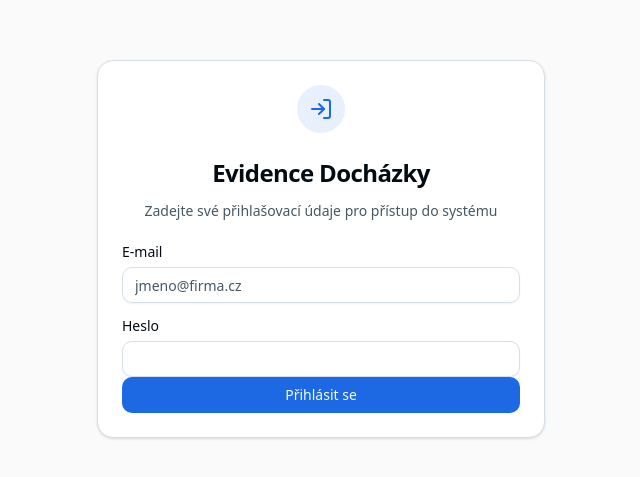
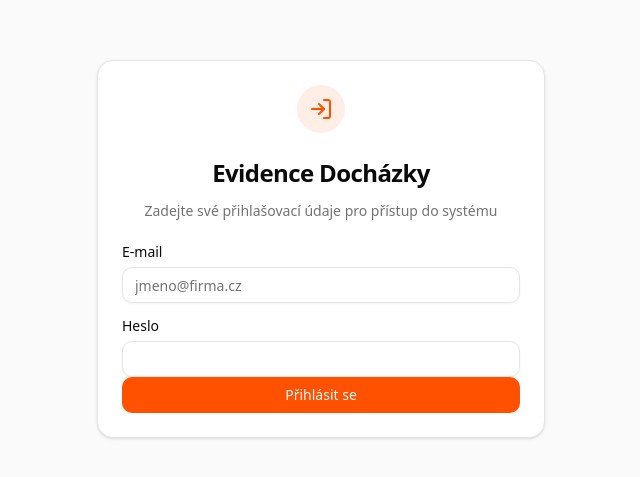
Before and after one commit to jmachala/dochazka-app, a Next.js app: page /login in a window 1280 px wide. Shown: the part 151-628 px from the top of the page, without its empty margins (319-959 px from the left). Built offline with nearby package versions, Linux system fonts and the light colour scheme; no server answers.

Commit message:
Update attendance page layout with weather widget and refined team board styling

```diff
--- a/src/app/attendance/page.tsx
+++ b/src/app/attendance/page.tsx
@@ -12,6 +12,7 @@ import { Tabs, TabsContent, TabsList, TabsTrigger } from '@/components/ui/tabs'
 import { TeamBoard } from '@/components/attendance/team-board'
 import { format, startOfMonth, endOfMonth, subMonths, addMonths } from 'date-fns'
 import { cs } from 'date-fns/locale'
+import { Badge } from '@/components/ui/badge'
 import { Weather } from '@/components/attendance/weather'
 import { LiveClock } from '@/components/attendance/live-clock'
 
@@ -42,7 +43,7 @@ export default async function AttendancePage({
     const teamStats = await getTeamStats()
 
     return (
-        <div className="flex min-h-screen flex-col bg-mesh">
+        <div className="flex min-h-screen flex-col bg-slate-50 dark:bg-zinc-950">
             <header className="glass-nav sticky top-0 z-50">
                 <div className="mx-auto flex max-w-7xl items-center justify-between p-4 px-6">
                     <div className="flex items-center gap-4">
--- a/src/app/globals.css
+++ b/src/app/globals.css
@@ -49,74 +49,82 @@
 
 :root {
   --radius: 0.75rem;
-  --background: oklch(0.99 0.005 240);
-  --foreground: oklch(0.15 0.02 240);
+  --background: oklch(1 0 0);
+  --foreground: oklch(0.145 0 0);
   --card: oklch(1 0 0);
-  --card-foreground: oklch(0.15 0.02 240);
+  --card-foreground: oklch(0.145 0 0);
   --popover: oklch(1 0 0);
-  --popover-foreground: oklch(0.15 0.02 240);
-  --primary: oklch(0.55 0.2 260); /* Vibrant Indigo */
-  --primary-foreground: oklch(0.98 0.01 260);
-  --secondary: oklch(0.95 0.03 260);
-  --secondary-foreground: oklch(0.3 0.1 260);
-  --muted: oklch(0.96 0.01 240);
-  --muted-foreground: oklch(0.45 0.03 240);
-  --accent: oklch(0.92 0.05 260);
-  --accent-foreground: oklch(0.3 0.1 260);
-  --destructive: oklch(0.55 0.22 25);
-  --border: oklch(0.9 0.02 240);
-  --input: oklch(0.9 0.02 240);
-  --ring: oklch(0.55 0.2 260 / 0.5);
-  --chart-1: oklch(0.6 0.18 260);
-  --chart-2: oklch(0.7 0.12 180);
-  --chart-3: oklch(0.45 0.15 20);
-  --chart-4: oklch(0.8 0.15 80);
-  --chart-5: oklch(0.75 0.18 40);
-
-  --sidebar: oklch(0.98 0.01 240);
-  --sidebar-foreground: oklch(0.2 0.02 240);
-  --sidebar-primary: oklch(0.55 0.2 260);
-  --sidebar-primary-foreground: oklch(0.98 0.01 260);
-  --sidebar-accent: oklch(0.94 0.03 260);
-  --sidebar-accent-foreground: oklch(0.3 0.1 260);
-  --sidebar-border: oklch(0.92 0.02 240);
-  --sidebar-ring: oklch(0.55 0.2 260 / 0.5);
+  --popover-foreground: oklch(0.145 0 0);
+  --primary: oklch(0.7 0.25 45);
+  /* Orange */
+  --primary-foreground: oklch(0.985 0 0);
+  --secondary: oklch(0.97 0 0);
+  --secondary-foreground: oklch(0.205 0 0);
+  --muted: oklch(0.97 0 0);
+  --muted-foreground: oklch(0.556 0 0);
+  --accent: oklch(0.97 0 0);
+  --accent-foreground: oklch(0.205 0 0);
+  --destructive: oklch(0.577 0.245 27.325);
+  --destructive-foreground: oklch(0.577 0.245 27.325);
+  --border: oklch(0.922 0 0);
+  --input: oklch(0.922 0 0);
+  --ring: oklch(0.7 0.25 45 / 0.5);
+  --chart-1: oklch(0.646 0.222 41.116);
+  --chart-2: oklch(0.6 0.118 184.704);
+  --chart-3: oklch(0.398 0.07 227.392);
+  --chart-4: oklch(0.828 0.189 84.429);
+  --chart-5: oklch(0.769 0.188 70.08);
+  --sidebar: oklch(0.985 0 0);
+  --sidebar-foreground: oklch(0.145 0 0);
+  --sidebar-primary: oklch(0.205 0 0);
+  --sidebar-primary-foreground: oklch(0.985 0 0);
+  --sidebar-accent: oklch(0.97 0 0);
+  --sidebar-accent-foreground: oklch(0.205 0 0);
+  --sidebar-border: oklch(0.922 0 0);
+  --sidebar-ring: oklch(0.706 0.021 262.951);
 }
 
 .dark {
-  --background: oklch(0.15 0.02 250);
-  --foreground: oklch(0.95 0.01 250);
-  --card: oklch(0.18 0.03 250);
-  --card-foreground: oklch(0.95 0.01 250);
-  --popover: oklch(0.18 0.03 250);
-  --popover-foreground: oklch(0.95 0.01 250);
-  --primary: oklch(0.65 0.18 260);
-  --primary-foreground: oklch(0.15 0.02 260);
-  --secondary: oklch(0.22 0.04 260);
-  --secondary-foreground: oklch(0.95 0.01 260);
-  --muted: oklch(0.22 0.03 250);
-  --muted-foreground: oklch(0.75 0.02 250);
-  --accent: oklch(0.25 0.05 260);
-  --accent-foreground: oklch(0.95 0.01 260);
-  --destructive: oklch(0.6 0.22 25);
-  --border: oklch(0.25 0.03 250);
-  --input: oklch(0.25 0.03 250);
-  --ring: oklch(0.65 0.18 260 / 0.5);
-
-  --sidebar: oklch(0.12 0.02 250);
-  --sidebar-foreground: oklch(0.95 0.01 250);
-  --sidebar-primary: oklch(0.65 0.18 260);
-  --sidebar-primary-foreground: oklch(0.15 0.02 260);
-  --sidebar-accent: oklch(0.2 0.04 260);
-  --sidebar-accent-foreground: oklch(0.95 0.01 260);
-  --sidebar-border: oklch(0.2 0.03 250);
-  --sidebar-ring: oklch(0.65 0.18 260 / 0.5);
+  --background: oklch(0.145 0 0);
+  --foreground: oklch(0.985 0 0);
+  --card: oklch(0.145 0 0);
+  --card-foreground: oklch(0.985 0 0);
+  --popover: oklch(0.145 0 0);
+  --popover-foreground: oklch(0.985 0 0);
+  --primary: oklch(0.75 0.25 45);
+  /* Brighter Orange in Dark Mode */
+  --primary-foreground: oklch(0.205 0 0);
+  --secondary: oklch(0.269 0 0);
+  --secondary-foreground: oklch(0.985 0 0);
+  --muted: oklch(0.269 0 0);
+  --muted-foreground: oklch(0.706 0 0);
+  --accent: oklch(0.269 0 0);
+  --accent-foreground: oklch(0.985 0 0);
+  --destructive: oklch(0.396 0.141 25.723);
+  --destructive-foreground: oklch(0.637 0.237 25.331);
+  --border: oklch(0.269 0 0);
+  --input: oklch(0.269 0 0);
+  --ring: oklch(0.75 0.25 45 / 0.5);
+  --chart-1: oklch(0.488 0.243 264.376);
+  --chart-2: oklch(0.696 0.17 162.48);
+  --chart-3: oklch(0.769 0.188 70.08);
+  --chart-4: oklch(0.627 0.265 303.891);
+  --chart-5: oklch(0.645 0.246 16.439);
+  --sidebar: oklch(0.205 0 0);
+  --sidebar-foreground: oklch(0.985 0 0);
+  --sidebar-primary: oklch(0.488 0.243 264.376);
+  --sidebar-primary-foreground: oklch(0.985 0 0);
+  --sidebar-accent: oklch(0.269 0 0);
+  --sidebar-accent-foreground: oklch(0.985 0 0);
+  --sidebar-border: oklch(0.269 0 0);
+  --sidebar-ring: oklch(0.439 0 0);
 }
 
 @layer base {
   * {
     @apply border-border outline-ring/50;
   }
+
   body {
     @apply bg-background text-foreground selection:bg-primary/20 selection:text-primary;
     font-feature-settings: "cv02", "cv03", "cv04", "cv11";
--- a/src/components/attendance/team-board.tsx
+++ b/src/components/attendance/team-board.tsx
@@ -102,7 +102,7 @@ export function TeamBoard({ stats }: TeamStatsProps) {
                                     <Button
                                         variant="ghost"
                                         size="icon"
-                                        className="h-10 w-10 rounded-xl bg-zinc-50 hover:bg-primary/10 hover:text-primary transition-colors border border-zinc-100"
+                                        className="h-10 w-10 rounded-xl bg-zinc-50 hover:bg-primary/10 hover:text-primary transition-colors border border-zinc-100 dark:bg-zinc-800 dark:border-zinc-700"
                                         asChild
                                         onClick={(e) => e.stopPropagation()}
                                     >
```
